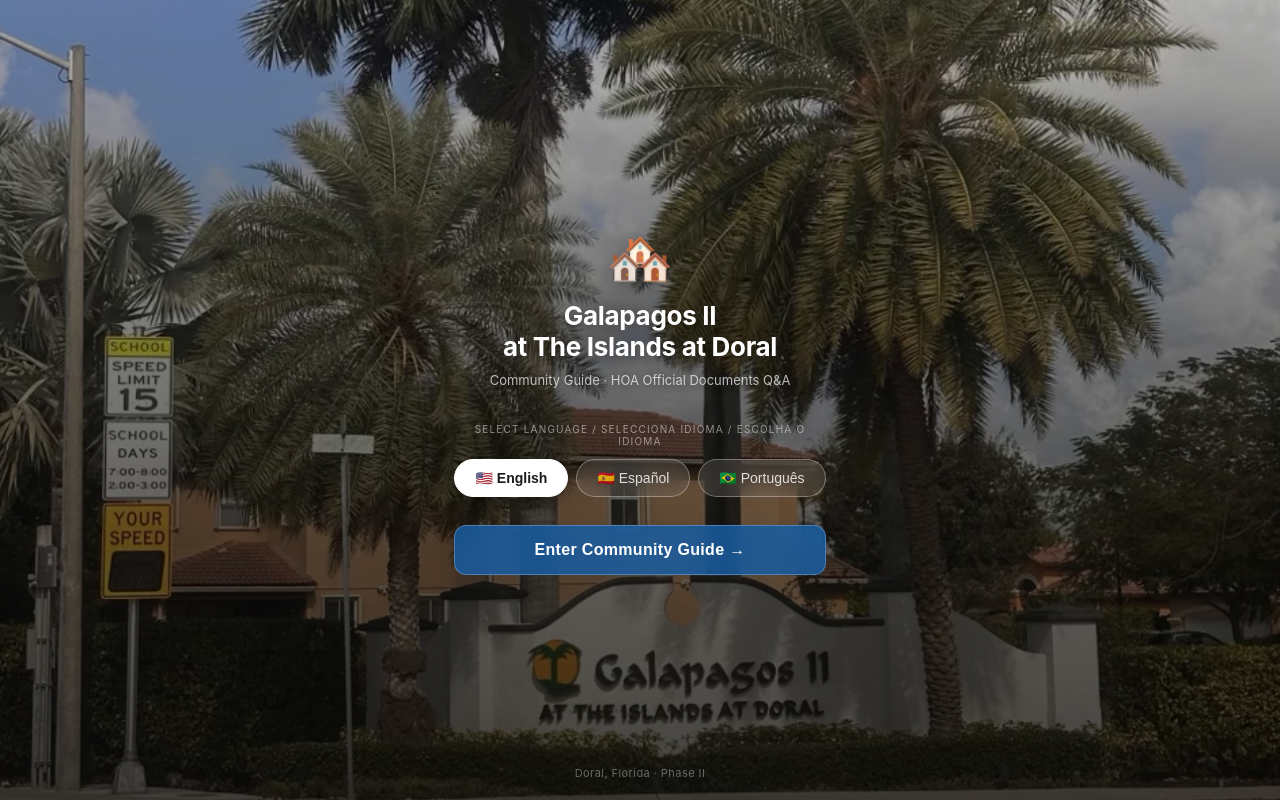
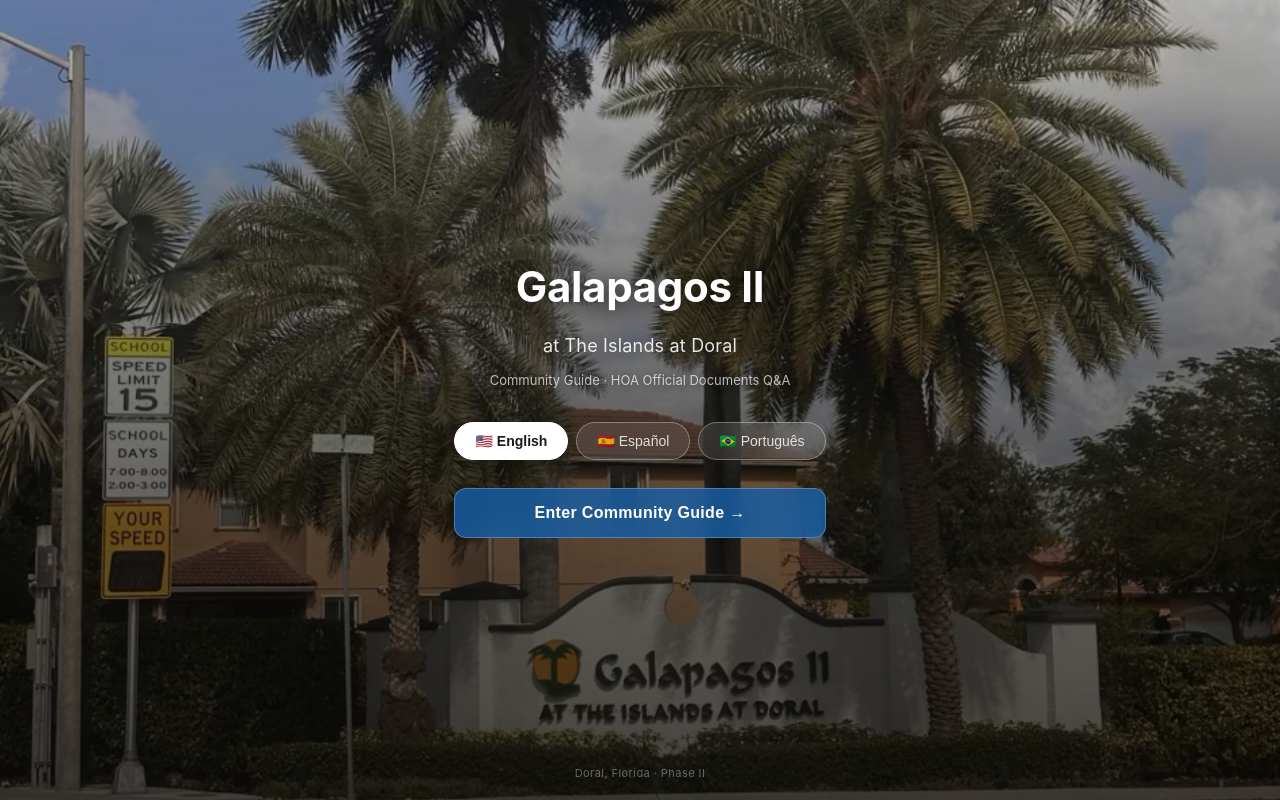
Before and after one commit to fullcolorstore/galapagos2-guide, a plain HTML site: page index.html in a window 1280 px wide. Drawn offline with Linux system fonts and the light colour scheme.

Commit message:
Update index.html

```diff
--- a/index.html
+++ b/index.html
@@ -143,13 +143,19 @@
     filter: drop-shadow(0 4px 14px rgba(0,0,0,0.45));
   }
   .w-title {
-    font-size: 26px;
+    font-size: 42px;
     font-weight: 700;
     color: #ffffff;
     line-height: 1.2;
     margin-bottom: 8px;
     text-shadow: 0 2px 18px rgba(0,0,0,0.65);
     letter-spacing: -0.3px;
+  }
+  .w-title-sub {
+    font-size: 18px;
+    font-weight: 400;
+    letter-spacing: 0.01em;
+    opacity: 0.88;
   }
   .w-sub {
     font-size: 13px;
@@ -246,10 +252,8 @@
   <div class="w-bg"></div>
   <div class="w-overlay"></div>
   <div class="w-content">
-    <div class="w-icon">🏘️</div>
-    <h2 class="w-title">Galapagos II<br>at The Islands at Doral</h2>
+    <h2 class="w-title">Galapagos II<br><span class="w-title-sub">at The Islands at Doral</span></h2>
     <p class="w-sub">Community Guide &middot; HOA Official Documents Q&amp;A</p>
-    <p class="w-lang-label">Select language / Selecciona idioma / Escolha o idioma</p>
     <div class="w-langs">
       <button class="w-lang active" onclick="wSelectLang('en')" id="wbtn-en">🇺🇸 English</button>
       <button class="w-lang" onclick="wSelectLang('es')" id="wbtn-es">🇪🇸 Español</button>
```
